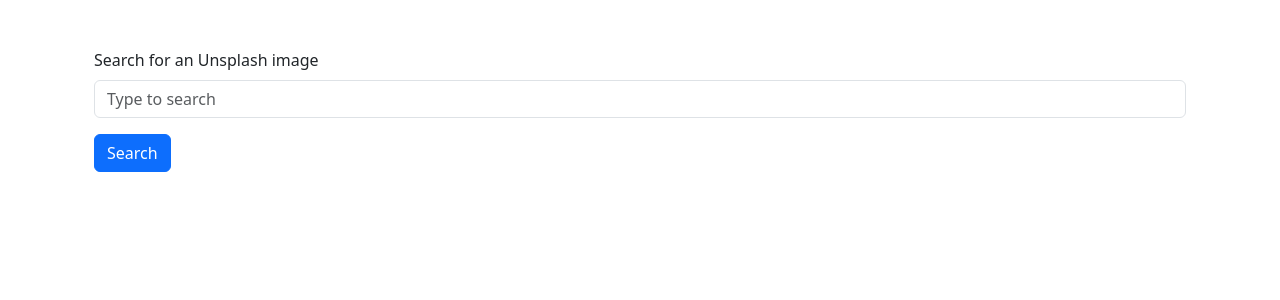
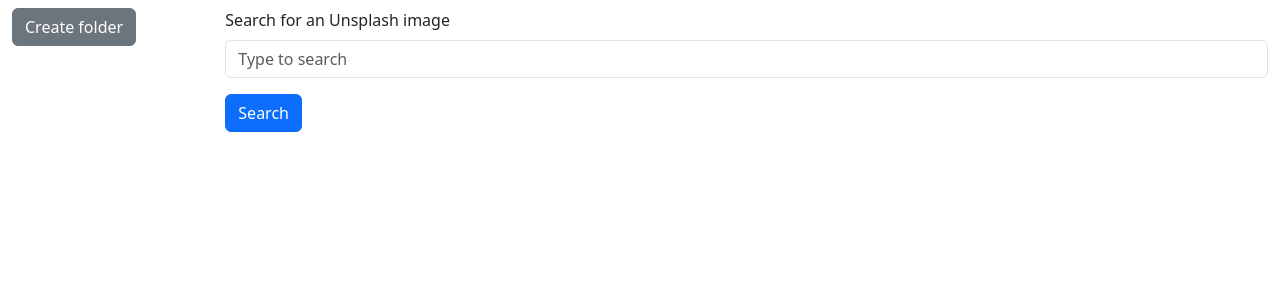
Before and after one commit to PiotrFidurski/unsplash-app, a React (Create React App) app: page / in a window 1280 px wide. Shown: the top 300 px of the page. Built offline with nearby package versions, Linux system fonts and the light colour scheme; what unsplash-js would draw is missing.

Commit message:
add SideBar component

```diff
--- a/src/App.tsx
+++ b/src/App.tsx
@@ -1,10 +1,14 @@
-import Container from "react-bootstrap/Container";
+import { Container, Row } from "react-bootstrap";
 import { SearchBar } from "./components/SearchBar";
+import { SideBar } from "./components/SideBar";
 
 function App() {
   return (
-    <Container>
-      <SearchBar />
+    <Container className="mt-2" fluid>
+      <Row>
+        <SideBar />
+        <SearchBar />
+      </Row>
     </Container>
   );
 }
--- a/src/components/SearchBar.tsx
+++ b/src/components/SearchBar.tsx
@@ -1,4 +1,4 @@
-import { Button, Container, Form, Row } from "react-bootstrap";
+import { Button, Col, Form, Row } from "react-bootstrap";
 import { useAppDispatch, useAppSelector } from "../app/hooks";
 import { setImages } from "../features/images/imagesSlice";
 import { setQuery } from "../features/query/querySlice";
@@ -25,8 +25,8 @@ export function SearchBar() {
   }
 
   return (
-    <Container>
-      <Form className="mt-5 mb-5" onSubmit={handleSubmit}>
+    <Col>
+      <Form onSubmit={handleSubmit}>
         <Form.Group className="mb-3">
           <Form.Label htmlFor="queryInput">
             Search for an Unsplash image
@@ -43,11 +43,11 @@ export function SearchBar() {
           Search
         </Button>
       </Form>
-      <Row>
+      <Row className="mt-3">
         {photos.map((image) => (
           <ImageComponent image={image} key={image.id} />
         ))}
       </Row>
-    </Container>
+    </Col>
   );
 }
--- /dev/null
+++ b/src/components/SideBar.tsx
@@ -0,0 +1,9 @@
+import { Button, Col } from "react-bootstrap";
+
+export function SideBar() {
+  return (
+    <Col sm={2}>
+      <Button variant="secondary">Create folder</Button>
+    </Col>
+  );
+}
```
